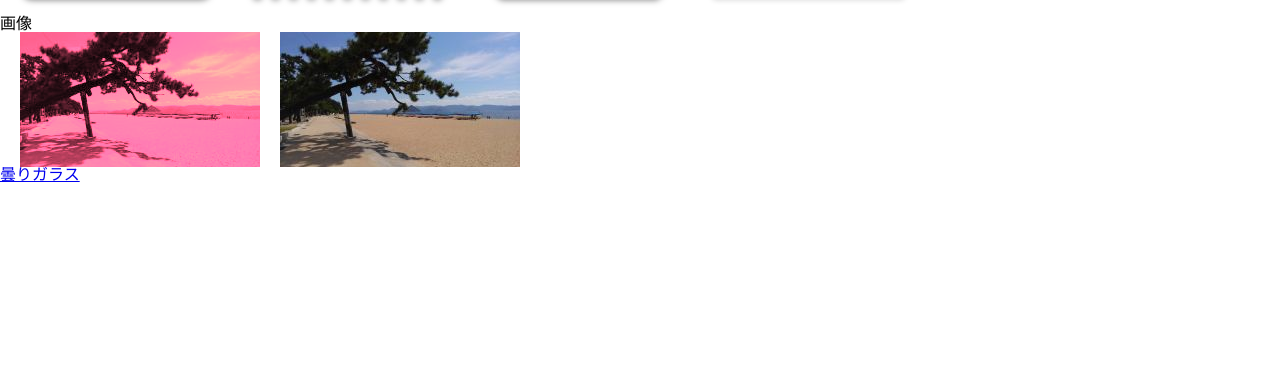
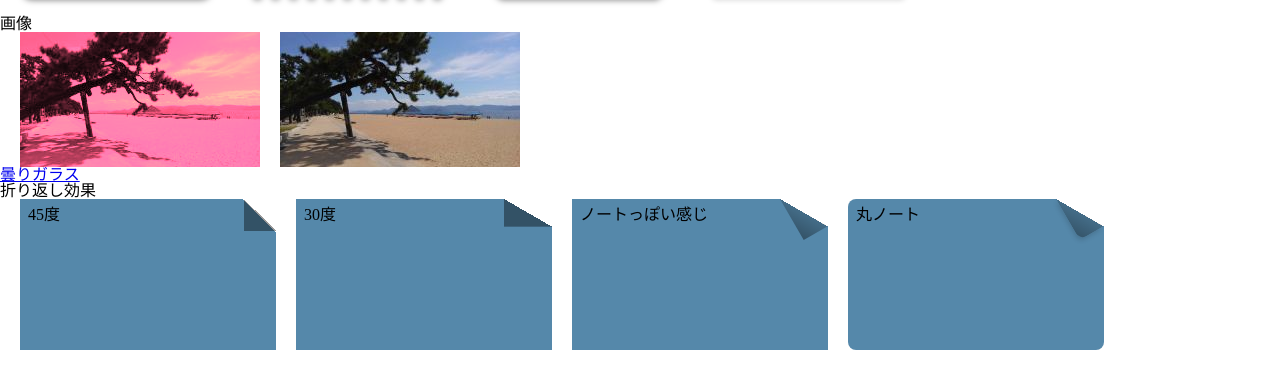
Before and after one commit to tacores/css-practice, a plain HTML site: page public/visualeffects.html in a window 1280 px wide. Shown: the part 333-722 px from the top of the page. Drawn offline with Linux system fonts and the light colour scheme.

Commit message:
complete visual effects

```diff
--- a/public/css/visualeffects.css
+++ b/public/css/visualeffects.css
@@ -131,7 +131,78 @@
 #img_color_tinting_blend:hover {
 	background-color: transparent;
 }
-
 #frosted_glass{
 	clear: both;
 }
+
+/* 折り返し効果 */
+#div_box_folded_corner_45{
+	float: left;
+	margin-left: 20px;
+	width: 240px; height: 135px;
+	background: #58a;
+	background: linear-gradient(to left bottom, transparent 50%,
+	                rgba(0,0,0,.4) 0) no-repeat 100% 0 / 2em 2em,
+	            linear-gradient(-135deg,
+	                transparent 1.5em, #58a 0);
+	padding: .5em;
+}
+#div_box_folded_corner_30{
+	float: left;
+	margin-left: 20px;
+	width: 240px; height: 135px;
+	background: #58a;
+	background: linear-gradient(to left bottom, transparent 50%,
+	                rgba(0,0,0,.4) 0) no-repeat 100% 0 / 3em 1.73em,
+	            linear-gradient(-150deg,
+	                transparent 1.5em, #58a 0);
+	padding: .5em;
+}
+#div_box_folded_corner_note{
+	float: left;
+	margin-left: 20px;
+	width: 240px; height: 135px;
+	position: relative;
+	background: #58a;
+	background: linear-gradient(-150deg, transparent 1.5em,
+	                #58a 0);
+	padding: .5em;
+}
+#div_box_folded_corner_note::before{
+	content: '';
+	position: absolute;
+	top: 0; right: 0;
+	background: linear-gradient(to left bottom,
+	                transparent 50%, rgba(0,0,0,.2) 0, rgba(0,0,0,.4)) 100% 0 no-repeat;
+	width: 1.73em;
+	height: 3em;
+	transform: translateY(-1.3em) rotate(-30deg);
+	transform-origin: bottom right;
+}
+#div_box_folded_corner_note_maru{
+	float: left;
+	margin-left: 20px;
+	width: 240px; height: 135px;
+	position: relative;
+	background: #58a;
+	background: linear-gradient(-150deg, transparent 1.5em,
+	                #58a 0);
+	border-radius: .5em;
+	padding: .5em;
+}
+#div_box_folded_corner_note_maru::before{
+	content: '';
+	position: absolute;
+	top: 0; right: 0;
+	background: linear-gradient(to left bottom,
+	                transparent 50%, rgba(0,0,0,.2) 0, rgba(0,0,0,.4)) 100% 0 no-repeat;
+	width: 1.73em;
+	height: 3em;
+	transform: translateY(-1.3em) rotate(-30deg);
+	transform-origin: bottom right;
+	border-bottom-left-radius: inherit;
+	box-shadow: -.2em .2em .3em -.1em rgba(0,0,0,.15);
+}
+#folded_corner{
+	clear: both;
+}
--- a/public/visualeffects.html
+++ b/public/visualeffects.html
@@ -8,7 +8,6 @@
 		<meta name="keywords" content="">
 		<meta name="description" content="">
 	</head>
-
 	<body>
 		<h1>Visual Effects</h1>
 		<h2>シャドー</h2>
@@ -31,5 +30,12 @@
 		<div id="frosted_glass">
 			<a href="frosted_glass.html"><h2>曇りガラス</h2><a>
 		</div>
+		<h2>折り返し効果</h2>
+		<div id="folded_corner">
+			<div id="div_box_folded_corner_45">45度</div>
+			<div id="div_box_folded_corner_30">30度</div>
+			<div id="div_box_folded_corner_note">ノートっぽい感じ</div>
+			<div id="div_box_folded_corner_note_maru">丸ノート</div>
+		</div>
 	</body>
 </html>
```
